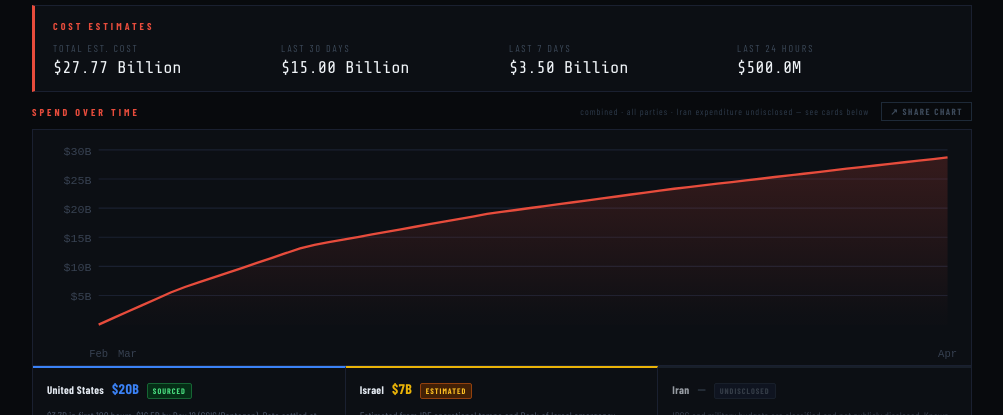
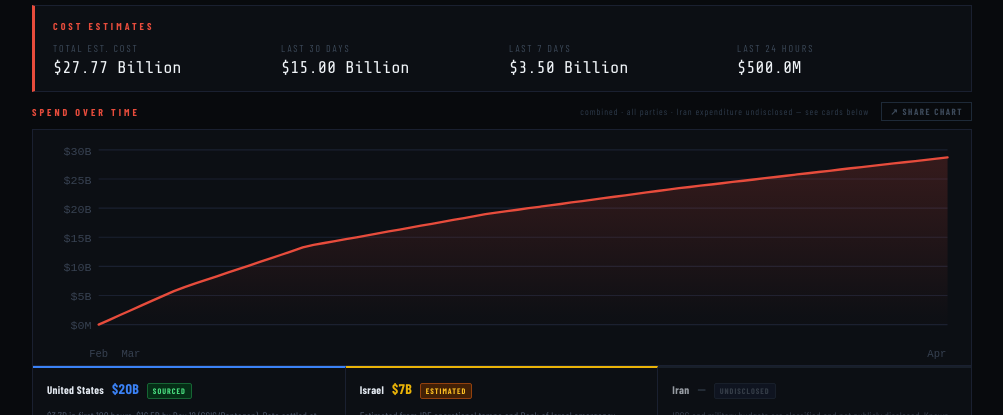
Before and after one commit to weseisses/conflict-tracker, a Next.js app: page /conflict/iran in a window 1280 px wide. Shown: the part 1080-1495 px from the top of the page, without its empty margins (138-1141 px from the left). Built offline with nearby package versions, Linux system fonts and the light colour scheme; a web font is replaced by a local one.

Commit message:
Chart: y-axis from bash, 80 points, round line caps

```diff
--- a/components/SpendChartPanel.tsx
+++ b/components/SpendChartPanel.tsx
@@ -76,7 +76,7 @@ function getCumAt(
   return Math.max(0, cum);
 }
 
-/** Build 60 evenly-spaced points; returns combined series + per-party series. */
+/** Build 80 evenly-spaced points; returns combined series + per-party series. */
 function buildSeries(
   conflict: Conflict,
   chart:    SpendChartConfig,
@@ -91,7 +91,7 @@ function buildSeries(
     ? new Date(conflict.endDate + "T00:00:00Z").getTime()
     : now.getTime();
 
-  const N  = 60;
+  const N  = 80;
   const ts = Array.from({ length: N }, (_, i) => startTs + (i / (N - 1)) * (endTs - startTs));
 
   const rh = chart.rateHistory ?? [];
@@ -122,7 +122,7 @@ function yTicks(maxB: number): number[] {
   const STEPS = [1, 2, 5, 10, 25, 50, 100, 200, 250, 500, 750, 1000, 1500];
   const step  = STEPS.find((s) => maxB / s >= 3 && maxB / s <= 7) ??
                 STEPS.find((s) => maxB / s <= 7) ?? 500;
-  const out: number[] = [];
+  const out: number[] = [0];
   for (let v = step; v <= maxB * 1.05; v += step) out.push(v);
   return out;
 }
@@ -328,10 +328,10 @@ export default function SpendChartPanel({
 
             {/* Lines */}
             {chart.mode === "single" && (
-              <path d={buildPath(combined, maxB)} fill="none" stroke={conflict.color} strokeWidth={2} />
+              <path d={buildPath(combined, maxB)} fill="none" stroke={conflict.color} strokeWidth={2} strokeLinecap="round" strokeLinejoin="round" />
             )}
             {activePts.map((p) => (
-              <path key={p.key} d={buildPath(parties[p.key], maxB)} fill="none" stroke={p.color} strokeWidth={2} />
+              <path key={p.key} d={buildPath(parties[p.key], maxB)} fill="none" stroke={p.color} strokeWidth={2} strokeLinecap="round" strokeLinejoin="round" />
             ))}
 
             {/* Hover crosshair */}
```
